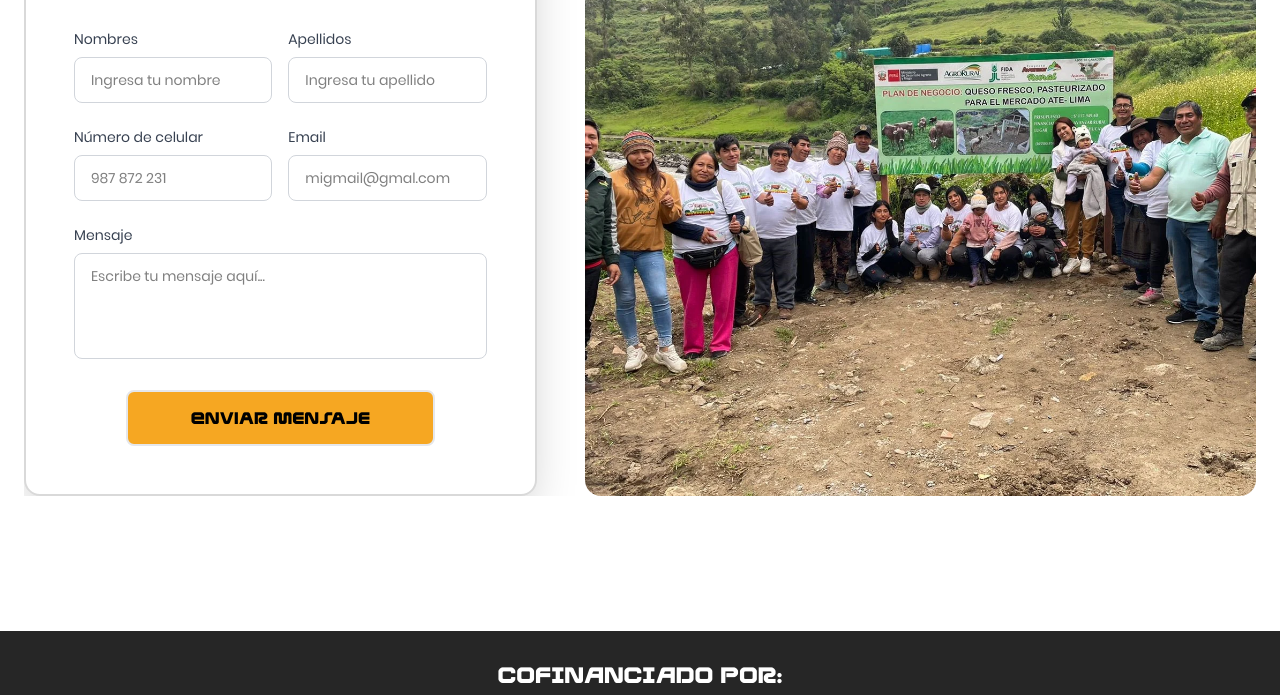
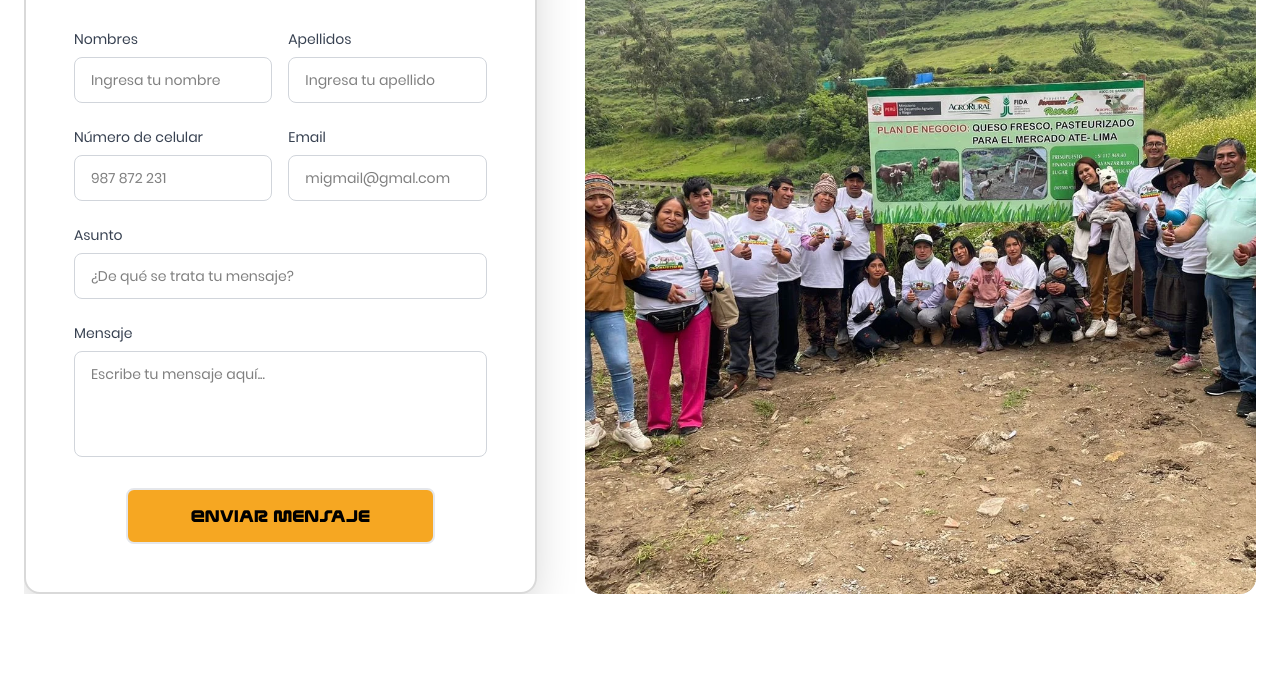
Before and after one commit to SirE1vis/don_lucio, an Astro site: page /contacto in a window 1280 px wide. Shown: the part 890-1585 px from the top of the page. Built offline with nearby package versions, Linux system fonts and the light colour scheme; Astro itself is replaced by a stand-in of ours.

Commit message:
actualización de formulario - se agrego titulo al mensaje

```diff
--- a/src/components/Formulario.tsx
+++ b/src/components/Formulario.tsx
@@ -6,6 +6,7 @@ interface FormData {
   lastName: string;
   phone: string;
   email: string;
+  subject: string;
   message: string;
 }
 
@@ -30,6 +31,7 @@ const ERROR_MESSAGES = {
     lastName: "El apellido es requerido",
     phone: "El número de celular es requerido",
     email: "El email es requerido",
+    subject: "El asunto es requerido",
     message: "El mensaje es requerido",
   },
   invalid: {
@@ -40,6 +42,7 @@ const ERROR_MESSAGES = {
   },
   minLength: {
     phone: "El número debe tener al menos 9 dígitos",
+    subject: "El asunto debe tener al menos 3 caracteres",
     message: "El mensaje debe tener al menos 10 caracteres",
   },
 } as const;
@@ -50,6 +53,7 @@ const ContactForm = () => {
     lastName: "",
     phone: "",
     email: "",
+    subject: "",
     message: "",
   });
 
@@ -78,6 +82,8 @@ const ContactForm = () => {
         return !VALIDATION_RULES.email.test(value)
           ? ERROR_MESSAGES.invalid.email
           : undefined;
+      case "subject":
+        return value.length < 3 ? ERROR_MESSAGES.minLength.subject : undefined;
       case "message":
         return value.length < 10 ? ERROR_MESSAGES.minLength.message : undefined;
       default:
@@ -138,6 +144,7 @@ const ContactForm = () => {
       netlifyFormData.append("last-name", formData.lastName);
       netlifyFormData.append("phone", formData.phone);
       netlifyFormData.append("email", formData.email);
+      netlifyFormData.append("subject", formData.subject);
       netlifyFormData.append("message", formData.message);
 
       const response = await fetch("/", {
@@ -153,6 +160,7 @@ const ContactForm = () => {
           lastName: "",
           phone: "",
           email: "",
+          subject: "",
           message: "",
         });
       } else {
@@ -241,7 +249,7 @@ const ContactForm = () => {
 
     return (
       <div
-        class={`fixed bottom-52 right-4 max-w-sm p-4 ${bgColor} border rounded-lg shadow-lg z-50 animate-pulse`}
+        class={`fixed bottom-52 right-4 max-w-sm p-4 ${bgColor} border rounded-lg shadow-lg z-50`}
       >
         <div class="flex items-center">
           <div class="flex-shrink-0">
@@ -308,6 +316,35 @@ const ContactForm = () => {
         <div class="grid sm:grid-cols-2 gap-4 text-black/50 text-[10px]">
           {renderInput("phone", "Número de celular", "tel", "987 872 231", "tel")}
           {renderInput("email", "Email", "email", "migmail@gmal.com", "email")}
+        </div>
+
+        <div>
+          <label
+            htmlFor="subject"
+            class="block text-sm font-medium text-gray-700 mb-2"
+          >
+            Asunto
+          </label>
+          <input
+            type="text"
+            id="subject"
+            name="subject"
+            value={formData.subject}
+            onInput={(e) =>
+              handleInputChange(
+                "subject",
+                (e.target as HTMLInputElement).value
+              )
+            }
+            disabled={status === SubmissionStatus.LOADING}
+            class={`w-full px-4 py-3 border rounded-lg focus:ring-1 text-black/50 text-sm focus:ring-amber-600/75 focus:border-transparent transition-colors ${
+              errors.subject ? "border-red-300" : "border-gray-300"
+            } disabled:bg-gray-50 disabled:cursor-not-allowed`}
+            placeholder="¿De qué se trata tu mensaje?"
+          />
+          {errors.subject && (
+            <p class="mt-1 text-sm text-red-600">{errors.subject}</p>
+          )}
         </div>
 
         <div>
```
